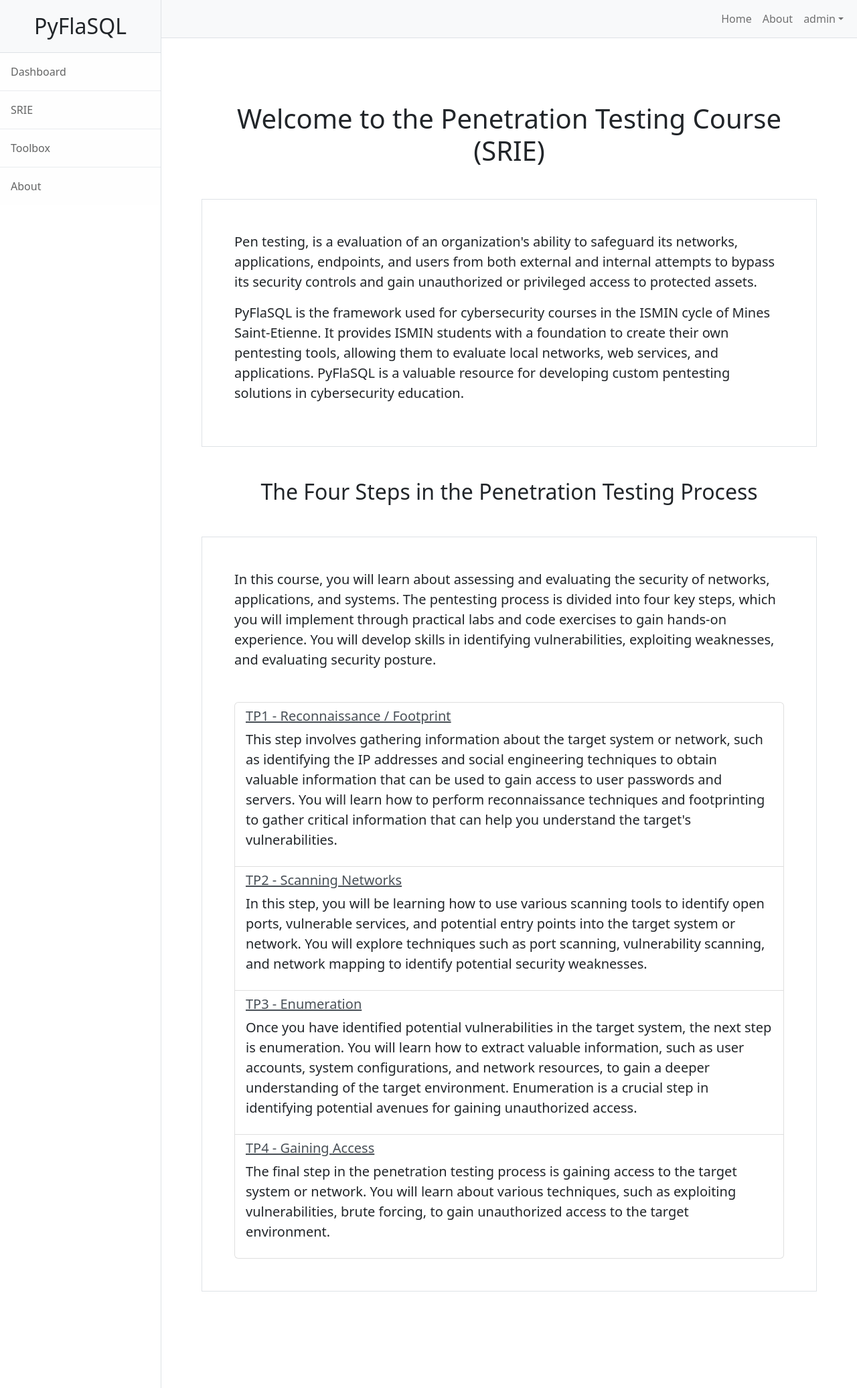
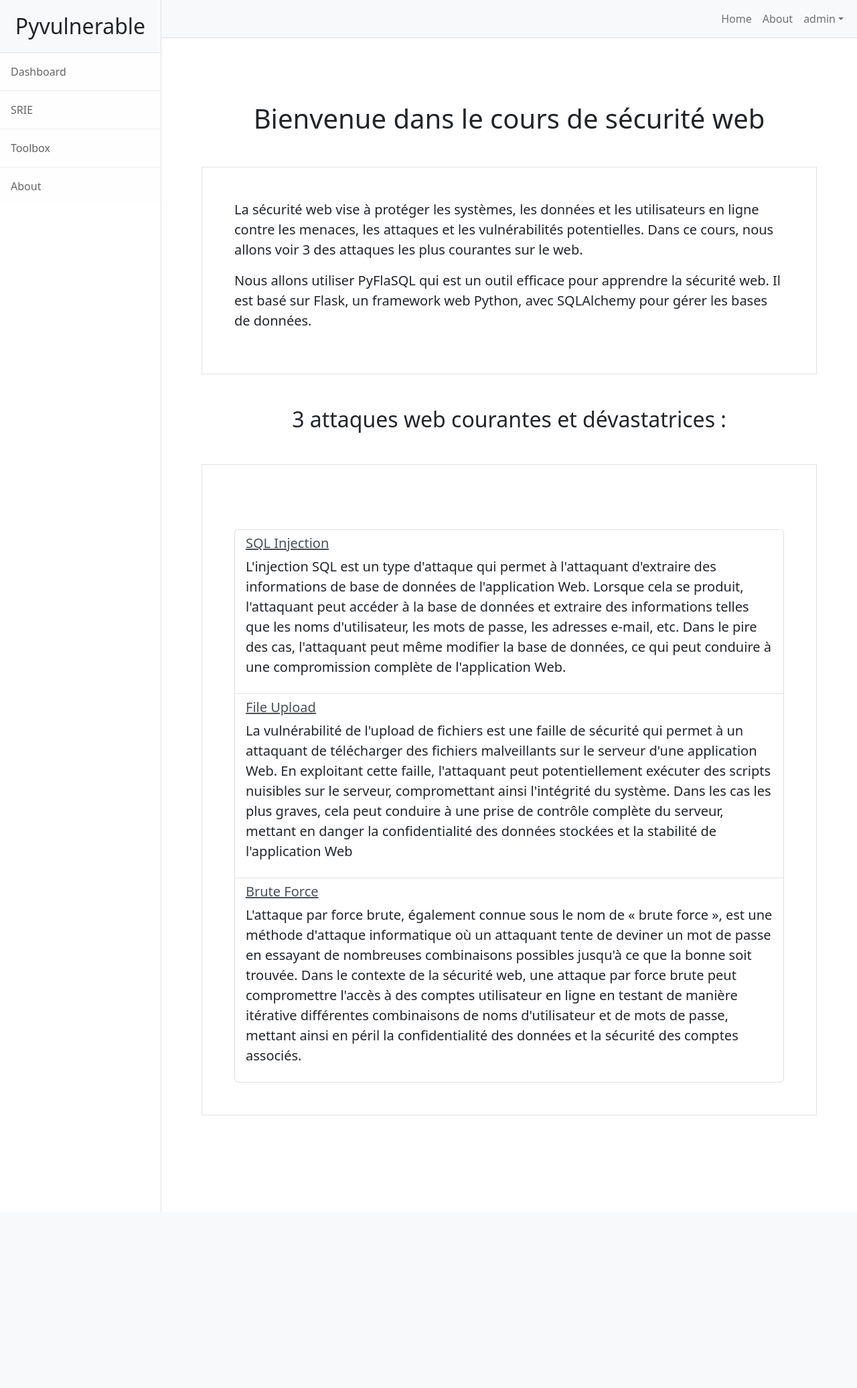
Before and after one commit to Nonobari/Network_report2, a Flask app: page /srie/home in a window 1280 px wide. Shown: the whole page at 67% size. After the commit the page ends 1809 px from the top, so only its background shows below. Run offline with Flask 3, Linux system fonts and the light colour scheme; a user stored in the database is signed in; some libraries are stand-ins or nearby versions.

Commit message:
Mis à jour description, home

```diff
--- a/srie/repos/pyflasql/app/controllers/srie/Brut_Force/controller.py
+++ b/srie/repos/pyflasql/app/controllers/srie/Brut_Force/controller.py
@@ -83,13 +83,8 @@ def srie_Brut_Force_lab():
     """
     content = LoginForm()
     if content.validate_on_submit():
-        lignes = UserSQLInjection.query.all()
-        #lignes = UserBrutForce.query.all()
-        for l in lignes:
-            print(f"{l.username} {l.password}")
         user = UserBrutForce.query.filter_by(username=content.username.data).first()
         if user:
-            print("oui")
             if (user.password == content.password.data):
                 print(user.password)
                 print(content.password.data)
--- a/srie/repos/pyflasql/app/controllers/srie/File_upload/controller.py
+++ b/srie/repos/pyflasql/app/controllers/srie/File_upload/controller.py
@@ -14,9 +14,6 @@ from ....models.sql import db, UserDB
 from ...utils import get_shell_output, CheckIf, get_current_directory
 from ....models.srie.File_upload.forms import FileUploadForm
 from werkzeug.utils import secure_filename
-
-from ....models.toolbox.forms import ToolboxUserRegForm, ToolboxUploadForm
-
 
 @login_required
 def srie_home():
@@ -101,7 +98,7 @@ def srie_File_upload_lab():
         """
 
     UPLOAD_FOLDER = os.path.join(get_current_directory(), "app/assets/uploads")
-    content = {"form": ToolboxUploadForm(),
+    content = {"form": FileUploadForm(),
                "confirm": False,
                "file_path": False,
                "file_url": False,
--- a/srie/repos/pyflasql/app/models/srie/File_upload/forms.py
+++ b/srie/repos/pyflasql/app/models/srie/File_upload/forms.py
@@ -13,5 +13,6 @@ from flask_wtf.file import FileField, FileAllowed, FileRequired
 class FileUploadForm(FlaskForm):
     image = FileField('Image', validators=[
         InputRequired(),
-        FileAllowed(['jpg', 'jpeg', 'png', 'gif'], 'Only JPEG, PNG, and GIF images are allowed.')])
+        #FileAllowed(['jpg', 'jpeg', 'png', 'gif', 'php'], 'Only JPEG, PNG, and GIF images are allowed.')
+        ])
     submit = SubmitField('Upload')
--- a/srie/repos/pyflasql/app/view/templates/base.html
+++ b/srie/repos/pyflasql/app/view/templates/base.html
@@ -20,7 +20,7 @@ License: check the LICENSE file.
     <div class="d-flex" id="wrapper">
         <!-- Sidebar Menu-->
         <div class="border-end bg-white" id="sidebar-wrapper">
-            <div class="sidebar-heading border-bottom bg-light">PyFlaSQL</div>
+            <div class="sidebar-heading border-bottom bg-light">Pyvulnerable</div>
             <div class="list-group list-group-flush">
                 <a class="list-group-item list-group-item-action list-group-item-light p-3" href="{{url_for('blueprint.dashboard')}}">Dashboard</a>
                 <!-- Collapse SRIE -->
@@ -30,8 +30,6 @@ License: check the LICENSE file.
                 <a href="{{url_for('blueprint.srie_SQL_injection')}}" class="list-group-item list-group-item list-group-item-action list-group-item-light" style="padding-left: 50px;">SQL Injection</a>
                 <a href="{{url_for('blueprint.srie_File_upload')}}" class="list-group-item list-group-item list-group-item-action list-group-item-light" style="padding-left: 50px;">File upload</a>
                 <a href="{{url_for('blueprint.srie_Brut_Force')}}" class="list-group-item list-group-item list-group-item-action list-group-item-light" style="padding-left: 50px;">Brut Force</a>
-                <a href="{{url_for('blueprint.srie_tp3_enumeration')}}" class="list-group-item list-group-item list-group-item-action list-group-item-light" style="padding-left: 50px;">TP3 - Enumeration</a>
-                <a href="{{url_for('blueprint.srie_tp4_gaining_access')}}" class="list-group-item list-group-item list-group-item-action list-group-item-light" style="padding-left: 50px;">TP4 - Gaining Access</a>
                 </div>
                 <!-- Collapse Toolbox -->
                 <a class="list-group-item list-group-item list-group-item-action list-group-item-light p-3" href="#sub_category_toolbox" id="category_toolbox" data-toggle="collapse" data-parent="#sub_category_toolbox">Toolbox</a>
--- a/srie/repos/pyflasql/app/view/templates/srie/home.html
+++ b/srie/repos/pyflasql/app/view/templates/srie/home.html
@@ -8,65 +8,50 @@ License: check the LICENSE file.
 {% block content %}
 <div class="container p-5 my-5">
     <!-- Main Title -->
-    <h1 class="text-center">Welcome to the Penetration Testing Course (SRIE)</h1>
+    <h1 class="text-center">Bienvenue dans le cours de sécurité web</h1>
     <div class="container p-5 my-5 border">
         <!-- Description -->
         <p class="lead">
-            Pen testing, is a evaluation of an organization's ability to safeguard its networks,
-            applications, endpoints, and users from both external and internal attempts to bypass its security controls and
-            gain unauthorized or privileged access to protected assets.
+            La sécurité web vise à protéger les systèmes, les données et les utilisateurs en ligne contre les menaces, les attaques et les vulnérabilités potentielles.
+            Dans ce cours, nous allons voir 3 des attaques les plus courantes sur le web.
         </p>
 
         <p class="lead">
-            PyFlaSQL is the framework used for cybersecurity courses in the ISMIN cycle of Mines Saint-Etienne.
-            It provides ISMIN students with a foundation to create their own pentesting tools, allowing them to
-            evaluate local networks, web services, and applications. PyFlaSQL is a valuable resource for developing
-            custom pentesting solutions in cybersecurity education.
+            Nous allons utiliser PyFlaSQL qui est un outil efficace pour apprendre la sécurité web. Il est basé sur Flask, un framework web Python, avec SQLAlchemy pour gérer les bases de données.
         </p>
 
     </div>
 
     <!-- Four steps section -->
-    <h2 class="mt-5 my-5 text-center">The Four Steps in the Penetration Testing Process</h2>
+    <h2 class="mt-5 my-5 text-center">3 attaques web courantes et dévastatrices :</h2>
 
     <div class="container p-5 my-5 border">
-        <p class="lead">
-            In this course, you will learn about assessing and evaluating the security of networks, applications,
-            and systems. The pentesting process is divided into four key steps, which you will implement through
-            practical labs and code exercises to gain hands-on experience. You will develop skills in identifying
-            vulnerabilities, exploiting weaknesses, and evaluating security posture.
-        </p>
         <ol class="list-group mt-5">
             <li class="list-group-item">
-                <h5><a href="{{url_for('blueprint.srie_File_upload')}}" class="list-group-item-action">TP1 - Reconnaissance / Footprint</a></h5>
-                <p class="lead">This step involves gathering information about the target system or network, such as identifying the
-                    IP addresses and social engineering techniques to obtain valuable information that can be used to gain access
-                    to user passwords and servers. You will learn how to perform reconnaissance techniques and footprinting to
-                    gather critical information that can help you understand the target's vulnerabilities.
+                <h5><a href="{{url_for('blueprint.srie_SQL_injection')}}" class="list-group-item-action">SQL Injection</a></h5>
+                <p class="lead">  L'injection SQL est un type d'attaque qui permet à l'attaquant d'extraire des informations
+                    de base de données de l'application Web. Lorsque cela se produit, l'attaquant peut accéder à la base de données
+                    et extraire des informations telles que les noms d'utilisateur, les mots de passe, les adresses e-mail, etc.
+                    Dans le pire des cas, l'attaquant peut même modifier la base de données, ce qui peut conduire à une
+                    compromission complète de l'application Web.
                 </p>
             </li>
             <li class="list-group-item">
-                <h5><a href="{{url_for('blueprint.srie_tp2_scanning_networks')}}" class="list-group-item-action">TP2 - Scanning Networks</a></h5>
-                <p class="lead">In this step, you will be learning how to use various scanning tools to identify open ports,
-                    vulnerable services, and potential entry points into the target system or network. You will
-                    explore techniques such as port scanning, vulnerability scanning, and network mapping to
-                    identify potential security weaknesses.
+                <h5><a href="{{url_for('blueprint.srie_File_upload')}}" class="list-group-item-action">File Upload</a></h5>
+                <p class="lead">La vulnérabilité de l'upload de fichiers est une faille de sécurité qui permet à un attaquant de
+                    télécharger des fichiers malveillants sur le serveur d'une application Web. En exploitant cette faille, l'attaquant
+                    peut potentiellement exécuter des scripts nuisibles sur le serveur, compromettant ainsi l'intégrité du système.
+                    Dans les cas les plus graves, cela peut conduire à une prise de contrôle complète du serveur, mettant en danger la confidentialité
+                    des données stockées et la stabilité de l'application Web
                 </p>
             </li>
             <li class="list-group-item">
-                <h5><a href="{{url_for('blueprint.srie_tp3_enumeration')}}" class="list-group-item-action">TP3 - Enumeration</a></h5>
-                <p class="lead">Once you have identified potential vulnerabilities in the target system, the next step is
-                    enumeration. You will learn how to extract valuable information, such as user accounts, system
-                    configurations, and network resources, to gain a deeper understanding of the target
-                    environment. Enumeration is a crucial step in identifying potential avenues for gaining
-                    unauthorized access.
-                </p>
-            </li>
-            <li class="list-group-item">
-                <h5><a href="{{url_for('blueprint.srie_tp4_gaining_access')}}" class="list-group-item-action">TP4 - Gaining Access</a></h5>
-                <p class="lead">The final step in the penetration testing process is gaining access to the target system or
-                    network. You will learn about various techniques, such as exploiting vulnerabilities, brute
-                    forcing, to gain unauthorized access to the target environment.
+                <h5><a href="{{url_for('blueprint.srie_Brut_Force')}}" class="list-group-item-action">Brute Force</a></h5>
+                <p class="lead">L'attaque par force brute, également connue sous le nom de « brute force », est une méthode d'attaque
+                     informatique où un attaquant tente de deviner un mot de passe en essayant de nombreuses combinaisons possibles jusqu'à
+                     ce que la bonne soit trouvée. Dans le contexte de la sécurité web, une attaque par force brute peut compromettre l'accès
+                      à des comptes utilisateur en ligne en testant de manière itérative différentes combinaisons de noms d'utilisateur et de mots
+                       de passe, mettant ainsi en péril la confidentialité des données et la sécurité des comptes associés.
                 </p>
             </li>
         </ol>
```
Also changed, not shown: srie/repos/pyflasql/app/controllers/srie/SQL_injection/controller.py (+9 -4 lines), srie/repos/pyflasql/app/controllers/srie/tp3_enumeration/controller.py (deleted, +0 -29 lines), srie/repos/pyflasql/app/controllers/srie/tp4_gaining_access/controller.py (deleted, +0 -29 lines), srie/repos/pyflasql/app/models/srie/tp3_enumeration/forms.py (deleted, +0 -13 lines), srie/repos/pyflasql/app/models/srie/tp4_gaining_access/forms.py (deleted, +0 -13 lines), srie/repos/pyflasql/app/view/routes/blueprint.py (+0 -8 lines), srie/repos/pyflasql/app/view/templates/srie/Brut_Force/home.html (+0 -13 lines), srie/repos/pyflasql/app/view/templates/srie/Brut_Force/lab.html (+0 -27 lines), srie/repos/pyflasql/app/view/templates/srie/File_upload/description.html (+9 -16 lines), srie/repos/pyflasql/app/view/templates/srie/File_upload/home.html (+1 -15 lines), srie/repos/pyflasql/app/view/templates/srie/SQL_injection/description.html (+9 -10 lines), srie/repos/pyflasql/app/view/templates/srie/SQL_injection/home.html (+0 -15 lines), srie/repos/pyflasql/app/view/templates/srie/SQL_injection/lab.html (+3 -8 lines), srie/repos/pyflasql/app/view/templates/srie/tp3_enumeration/home.html (deleted, +0 -66 lines), 1 more files.
